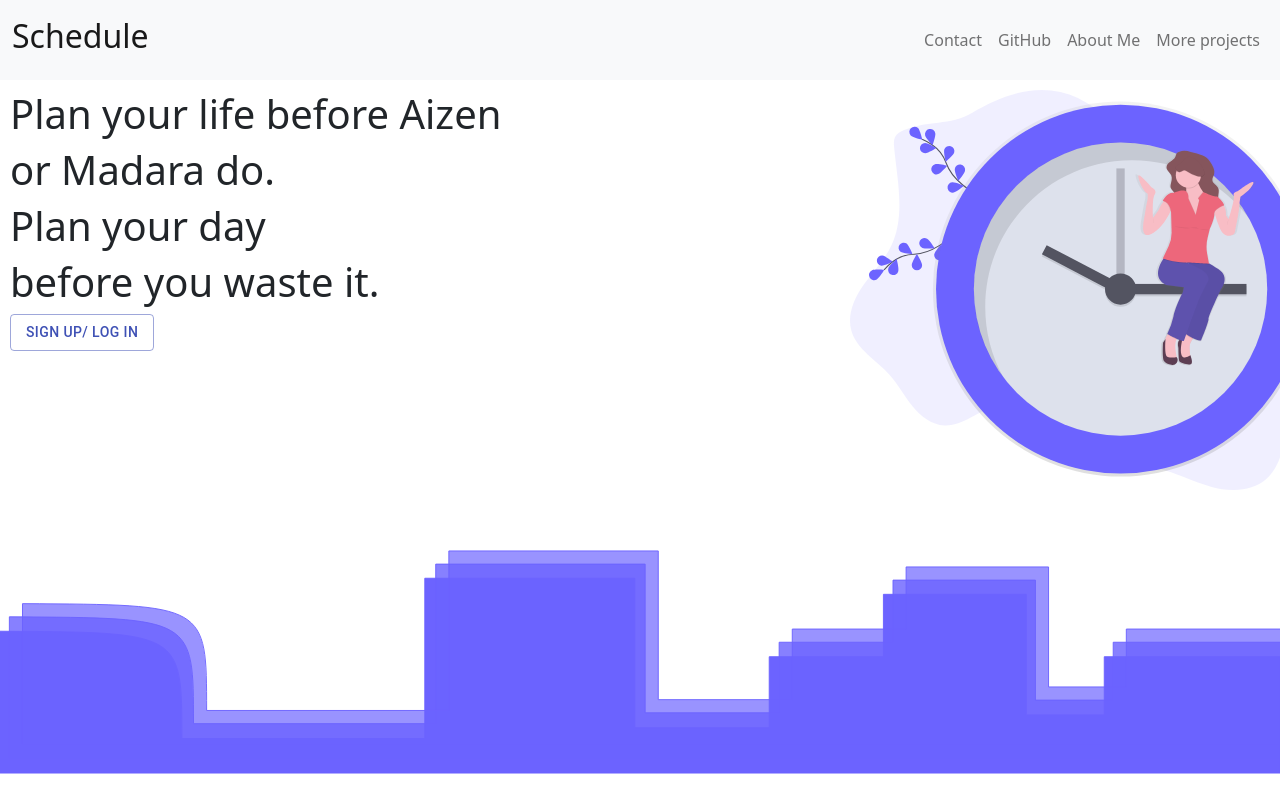
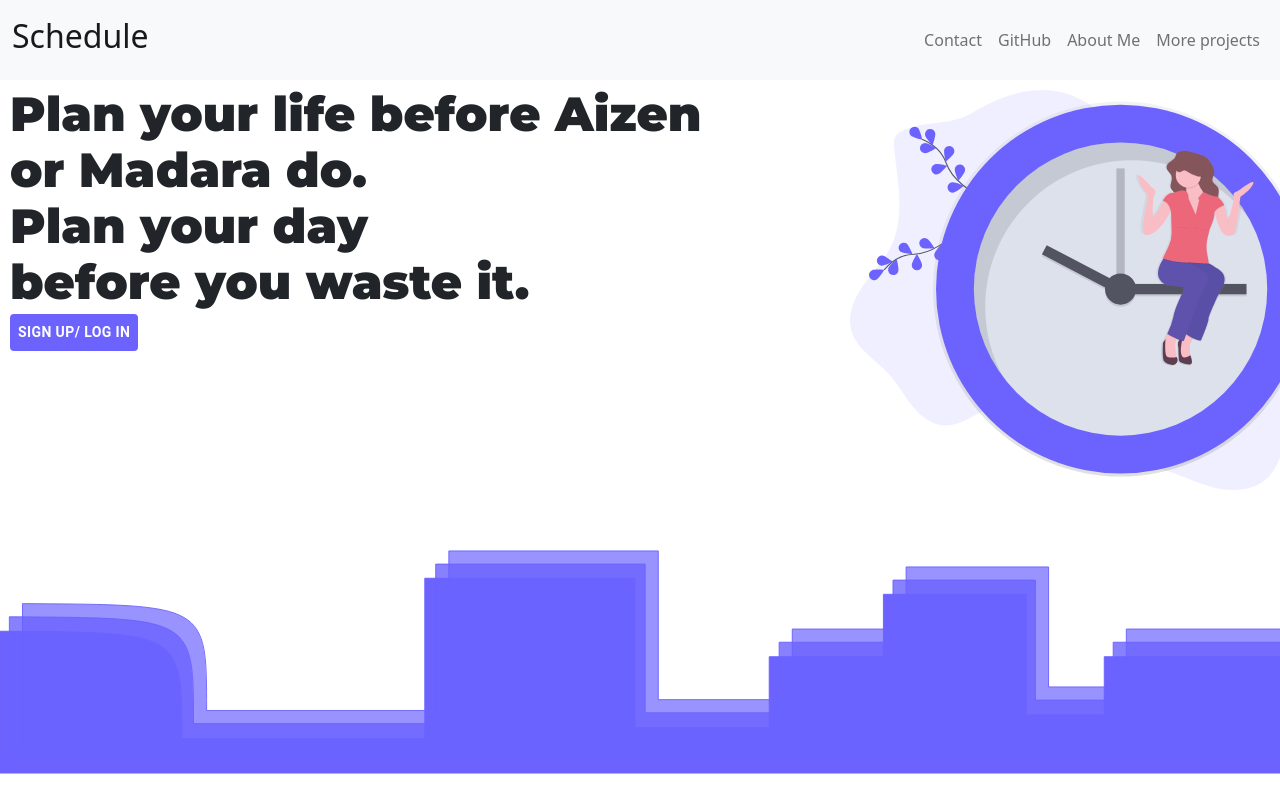
Before and after one commit to TahirReyaz/Schedule, a React (Create React App) app: page / in a window 1280 px wide. Shown: the top 812 px of the page. Built offline with nearby package versions, Linux system fonts and the light colour scheme; no server answers.

Commit message:
Delete schedule feature added

```diff
--- a/public/index.css
+++ b/public/index.css
@@ -1,10 +1,21 @@
 /********************************LANDING****************************/
 
+h1 {
+  font-family: "Montserrat";
+  line-height: 1;
+  font-size: 3rem;
+}
+
+.themeButton {
+  background-color: #6C63FF !important;
+  color: white !important;
+  font-weight: bold !important;
+}
 
 /**********************************DAYS*****************************/
 
 #dayHeader {
-  background-color: darkcyan;
+  background-color: #6C63FF;
   height: 23vh;
 }
 
--- a/public/index.html
+++ b/public/index.html
@@ -4,6 +4,8 @@
     <meta charset="utf-8">
     <meta name="viewport" content="width=device-width, initial-scale=1">
 
+    <!-- Google fonts -->
+    <link href="https://fonts.googleapis.com/css2?family=Montserrat:wght@900&display=swap" rel="stylesheet">
     <!-- Bootstrap CSS -->
     <link href="https://cdn.jsdelivr.net/npm/bootstrap@5.0.1/dist/css/bootstrap.min.css" rel="stylesheet" integrity="sha384-+0n0xVW2eSR5OomGNYDnhzAbDsOXxcvSN1TPprVMTNDbiYZCxYbOOl7+AMvyTG2x" crossorigin="anonymous">
 
@@ -11,7 +13,6 @@
     <link rel="stylesheet" href="/index.css">
 
     <title>Schedule</title>
-    <!-- Nav bar -->
   </head>
   <body>
 
--- a/src/Components/Days/Activity.jsx
+++ b/src/Components/Days/Activity.jsx
@@ -1,16 +1,29 @@
 import React from 'react';
+import db from '../../firebase';
+import firebase from "firebase/app";
 import Grid from '@material-ui/core/Grid';
 import Button from '@material-ui/core/Button';
 import DeleteIcon from '@material-ui/icons/Delete';
 
 const Activity = (props) => {
+    const handleDelete = async() => {
+        const scheduleItem = {
+            color: props.color,
+            task: props.name,
+            time: props.time
+        };
+        await db.collection("users").doc(props.userId).collection("Days").doc("Mon").update({
+            schedule: firebase.firestore.FieldValue.arrayRemove(scheduleItem)
+        });
+        console.log("schedule deleted");
+    }
 
     return (
         <Grid container item direction="row" className="dayActivity">
             <Grid item xs={2}>{props.time}</Grid>
             <Grid item xs={9}>{props.name}</Grid>
             <Grid item xs={1}>
-                <Button variant="outlined" endIcon={<DeleteIcon />}>Del</Button>
+                <Button variant="outlined" endIcon={<DeleteIcon />} onClick={handleDelete}>Del</Button>
             </Grid>
         </Grid>
     );
--- a/src/Components/Days/AddActivity.jsx
+++ b/src/Components/Days/AddActivity.jsx
@@ -1,10 +1,10 @@
 import React, { useState } from "react";
 import db from '../../firebase';
+import firebase from "firebase/app";
 import Grid from '@material-ui/core/Grid';
 import TextField from '@material-ui/core/TextField';
 import Button from '@material-ui/core/Button';
 import AddIcon from '@material-ui/icons/Add';
-import firebase from "firebase/app";
 
 const AddActivity = (props) => {
     const [time, setTime] = useState("");
--- a/src/Components/Days/DaySchedule.jsx
+++ b/src/Components/Days/DaySchedule.jsx
@@ -28,7 +28,7 @@ const DaySchedule = (props) => {
                 }
                 return 0;
             }).map(task => (// We will now map the objects after sorting
-                <Activity name={task.task} time={task.time} key={task.time}/>
+                <Activity name={task.task} time={task.time} userId={props.userId} color={task.color} key={task.time}/>
             ))}
         </Grid>
     );
--- a/src/Components/Landing/Landing.jsx
+++ b/src/Components/Landing/Landing.jsx
@@ -14,7 +14,7 @@ const Landing = () => {
                     <h1>Plan your day</h1>
                     <h1>before you waste it.</h1>
                     <Link to="/days">
-                        <Button variant="outlined" color="primary">Sign up/ Log in</Button>
+                        <Button className="themeButton">Sign up/ Log in</Button>
                     </Link>
                 </Grid>
                 <Grid item xs={4}>
@@ -22,7 +22,7 @@ const Landing = () => {
                 </Grid>
             </Grid>
             <Grid item>
-                <img src="images/vector_buildings.svg" alt="" style={{width: "100%", boxSizing: "unset"}}/>
+                <img src="images/vector_buildings.svg" alt="" style={{width: "100%"}}/>
             </Grid>
         </Grid>
     );
--- a/src/Components/auth/SignIn.jsx
+++ b/src/Components/auth/SignIn.jsx
@@ -1,7 +1,7 @@
 import React from "react";
 import firebase from "firebase/app";
 import "firebase/auth";
-import "firebase/firestore"
+// import "firebase/firestore"
 import Grid from "@material-ui/core/Grid"
 import Button from '@material-ui/core/Button';
 import { Link } from 'react-router-dom';
@@ -15,14 +15,14 @@ const SignIn = () => {
     return(
         <Grid container justifyContent="center">
             <Button onClick={signInWithGoogle} variant="outlined">Sign In With Google</Button>
-            <Link to="/"><Button variant="outlined">Home</Button></Link>
+            <Link to="/"><Button className="themeButton">Home</Button></Link>
         </Grid>
     );
 }
 
 // const SignOut = () => {
 //     return auth.currentUser && (
-//         <Button onClick={() => auth.singOut()}>Sign Out</Button>
+//         <Button onClick={() => auth.singOut()} className="themeButton">Sign Out</Button>
 //     )
 // }
 
```
